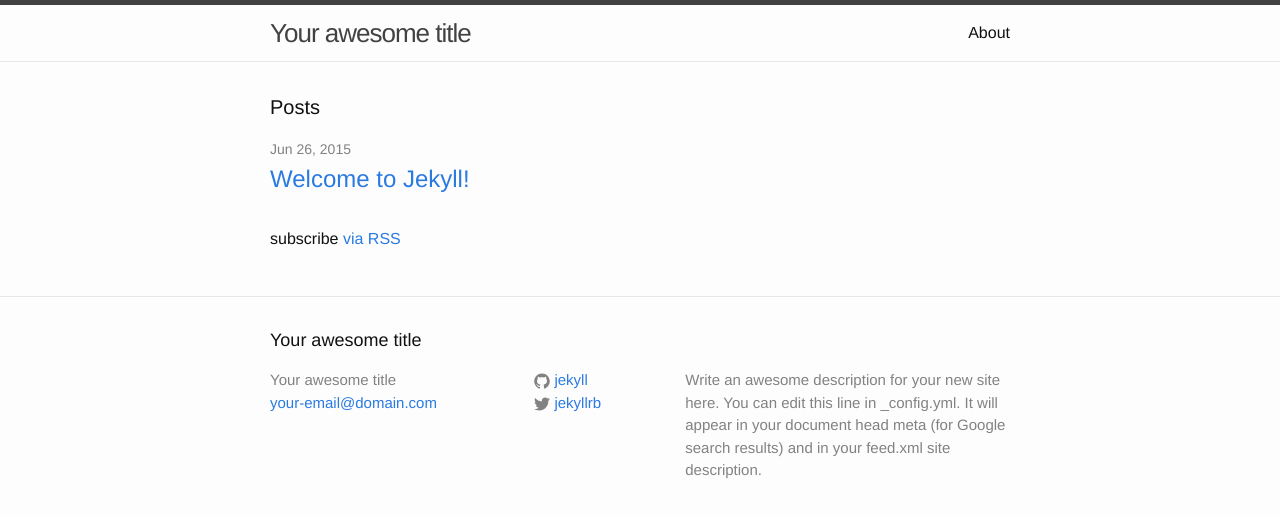
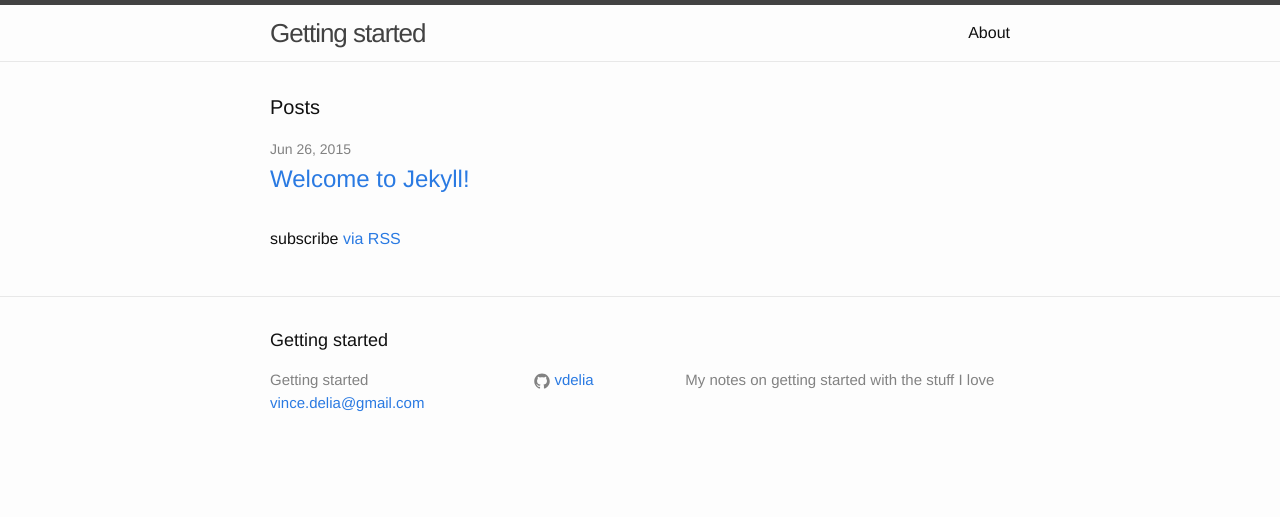
Before and after one commit to vdelia/vdelia.github.io, a Jekyll site: the page built from index.html, in a window 1280 px wide. Shown: the top 517 px of the page. Built offline with Jekyll 4.4.1, drawn with Linux system fonts in a browser that asks for light colours.

Commit message:
description in index.html

```diff
--- a/_config.yml
+++ b/_config.yml
@@ -1,14 +1,11 @@
 # Site settings
-title: Your awesome title
-email: your-email@domain.com
+title: Getting started
+email: vince.delia@gmail.com
 description: > # this means to ignore newlines until "baseurl:"
-  Write an awesome description for your new site here. You can edit this
-  line in _config.yml. It will appear in your document head meta (for
-  Google search results) and in your feed.xml site description.
+  My notes on getting started with the stuff I love
 baseurl: "" # the subpath of your site, e.g. /blog/
-url: "http://yourdomain.com" # the base hostname & protocol for your site
-twitter_username: jekyllrb
-github_username:  jekyll
+url: "http://vdelia.github.io" # the base hostname & protocol for your site
+github_username:  vdelia
 
 # Build settings
 markdown: kramdown
```
Also changed, not shown: 1 other file.
